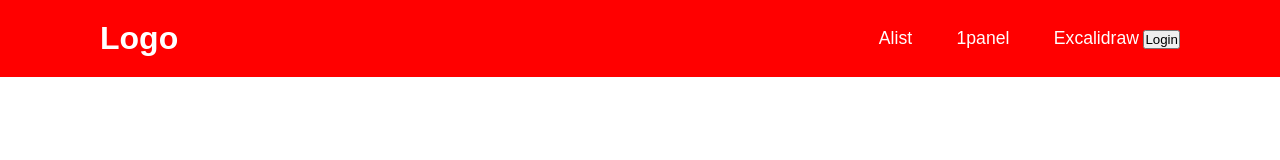
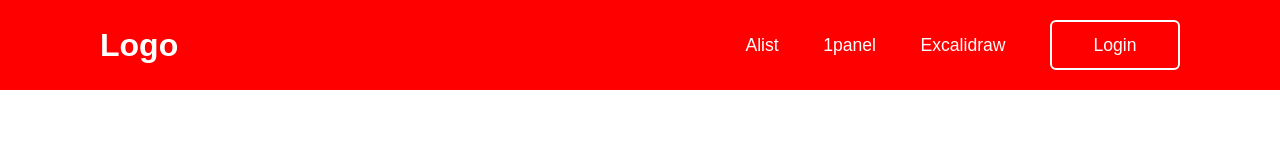
Before and after one commit to facewind1/facewind1.github.io, a plain HTML site: page index.html in a window 1280 px wide. Drawn offline with Linux system fonts and the light colour scheme.

Commit message:
version 0.1 -> finish simple header

```diff
--- a/style.css
+++ b/style.css
@@ -33,3 +33,42 @@ header {
     margin-left: 40px;
 
 }
+
+.navigation a::after {
+    content: '';
+    position: absolute;
+    left: 0;
+    bottom: -6px;
+    width: 100%;
+    height: 3px;
+    background: #fff;
+    border-radius: 5px;
+    transform-origin: right;
+    transform: scaleX(0);
+    transition: transform .5s;
+}
+
+.navigation a:hover::after {
+    transform-origin: left;
+    transform: scaleX(1);
+}
+
+.navigation .btnLogin-popup {
+    width: 130px;
+    height: 50px;
+    background: transparent;
+    border: 2px solid #fff;
+    outline: none;
+    border-radius: 6px;
+    cursor: pointer;
+    font-size: 1.1em;
+    color: #fff;
+    font-weight: 500;
+    margin-left: 40px;
+    transition: .5s;
+}
+
+.navigation .btnLogin-popup:hover {
+    background: #fff;
+    color: rgb(13, 39, 46);
+}
```
